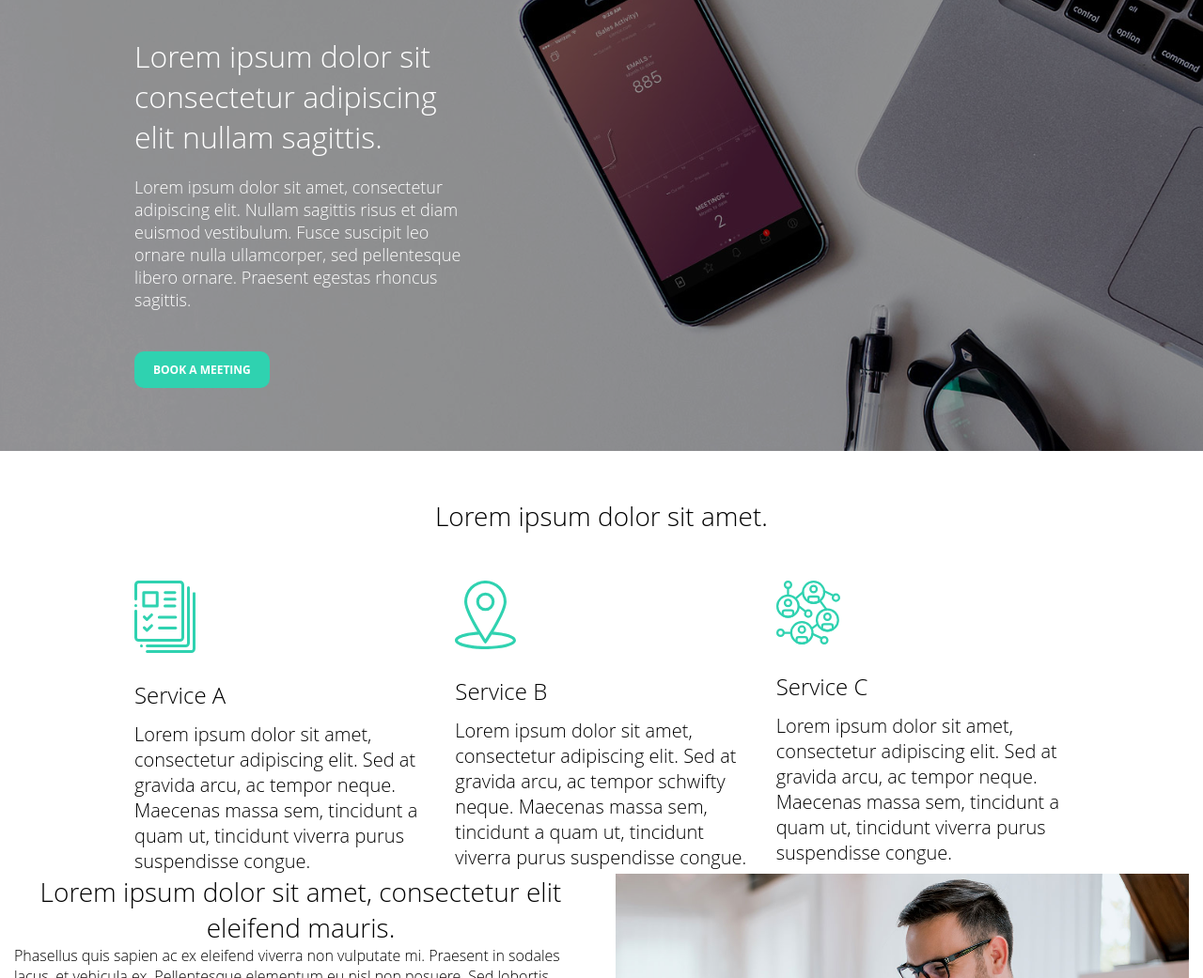
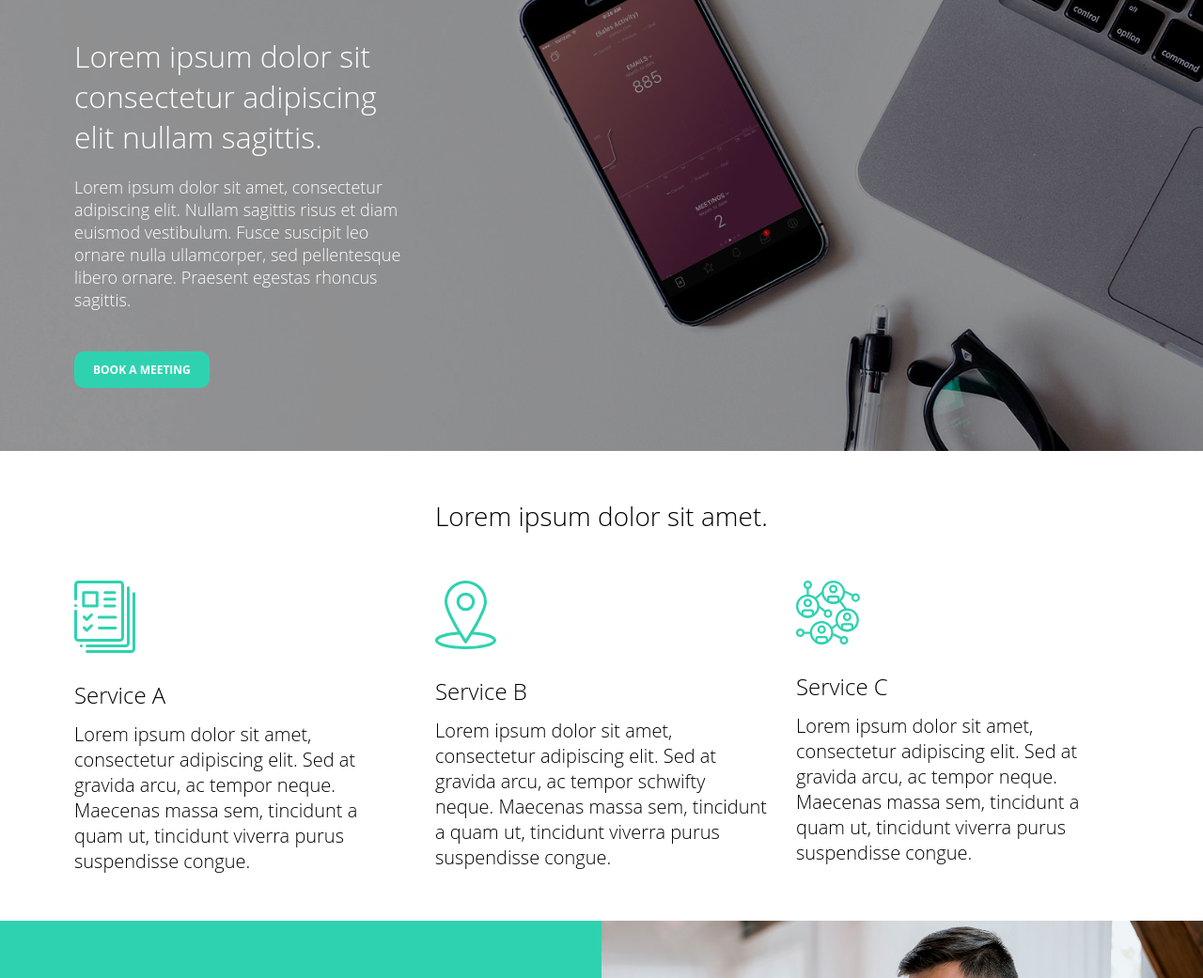
Before and after one commit to alieninochi/butterfly-cience, a website: page build/index.html in a window 1280 px wide. Shown: the part 180-1221 px from the top of the page at 94% size. Drawn offline with nearby package versions, Linux system fonts and the light colour scheme; files that its build step writes are made by us from their sources; a script that the page names is missing.

Commit message:
Minor fixes

```diff
--- a/src/styles/header.scss
+++ b/src/styles/header.scss
@@ -28,7 +28,7 @@
     color: #fff;
 
     @include media-laptop {
-        left: 10%;
+        left: 5%;
     }
 
     @include media-tablet {
--- a/src/styles/main.scss
+++ b/src/styles/main.scss
@@ -60,3 +60,4 @@ section {
 
 @import 'header';
 @import 'services';
+@import 'about';
--- a/src/styles/services.scss
+++ b/src/styles/services.scss
@@ -3,7 +3,7 @@
 }
 
 .services .container-fluid {
-    width: 80%;
+    width: 90%;
     margin-top: 3.125rem;
 
     @include media-tablet {
@@ -13,6 +13,7 @@
 
 .service-item {
     width: 25%;
+    margin-bottom: 3.125rem;
 
     @include media-mobile {
         width: 100%;
```
